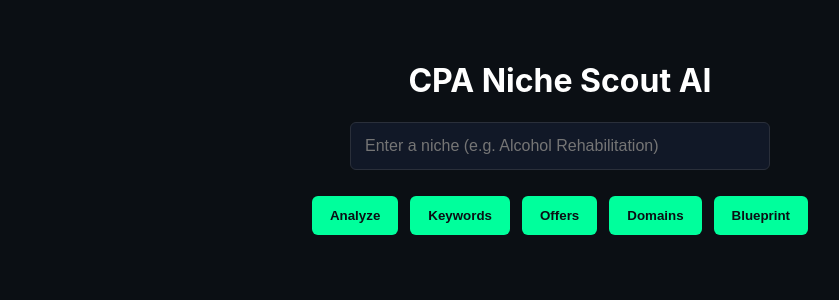
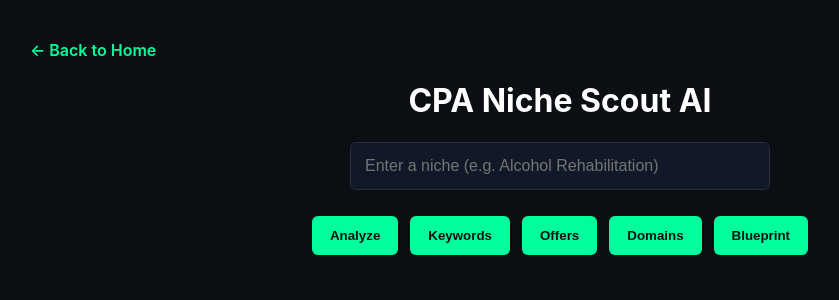
Before and after one commit to nextwaveaisuite/cpa-niche-scout-ai, a Next.js app: page /dashboard in a window 1280 px wide. Shown: the top 300 px of the page, without its empty margins (80-919 px from the left). Built offline with nearby package versions, Linux system fonts and the light colour scheme.

Commit message:
page.tsx

```diff
--- a/app/dashboard/page.tsx
+++ b/app/dashboard/page.tsx
@@ -1,6 +1,7 @@
 "use client";
 
 import { useState } from "react";
+import Link from "next/link";
 
 export default function Dashboard() {
   const [niche, setNiche] = useState("");
@@ -38,7 +39,24 @@ export default function Dashboard() {
 
   return (
     <div className="container">
-      <h1>CPA Niche Scout AI</h1>
+      {/* Back Button */}
+      <div style={{ textAlign: "left", marginBottom: "20px" }}>
+        <Link
+          href="/"
+          style={{
+            color: "#00ff9c",
+            textDecoration: "none",
+            fontWeight: 600,
+          }}
+        >
+          ← Back to Home
+        </Link>
+      </div>
+
+      <h1>
+        <span className="header-green">CPA Niche</span>{" "}
+        <span className="header-yellow">Scout AI</span>
+      </h1>
 
       <input
         placeholder="Enter a niche (e.g. Alcohol Rehabilitation)"
```
